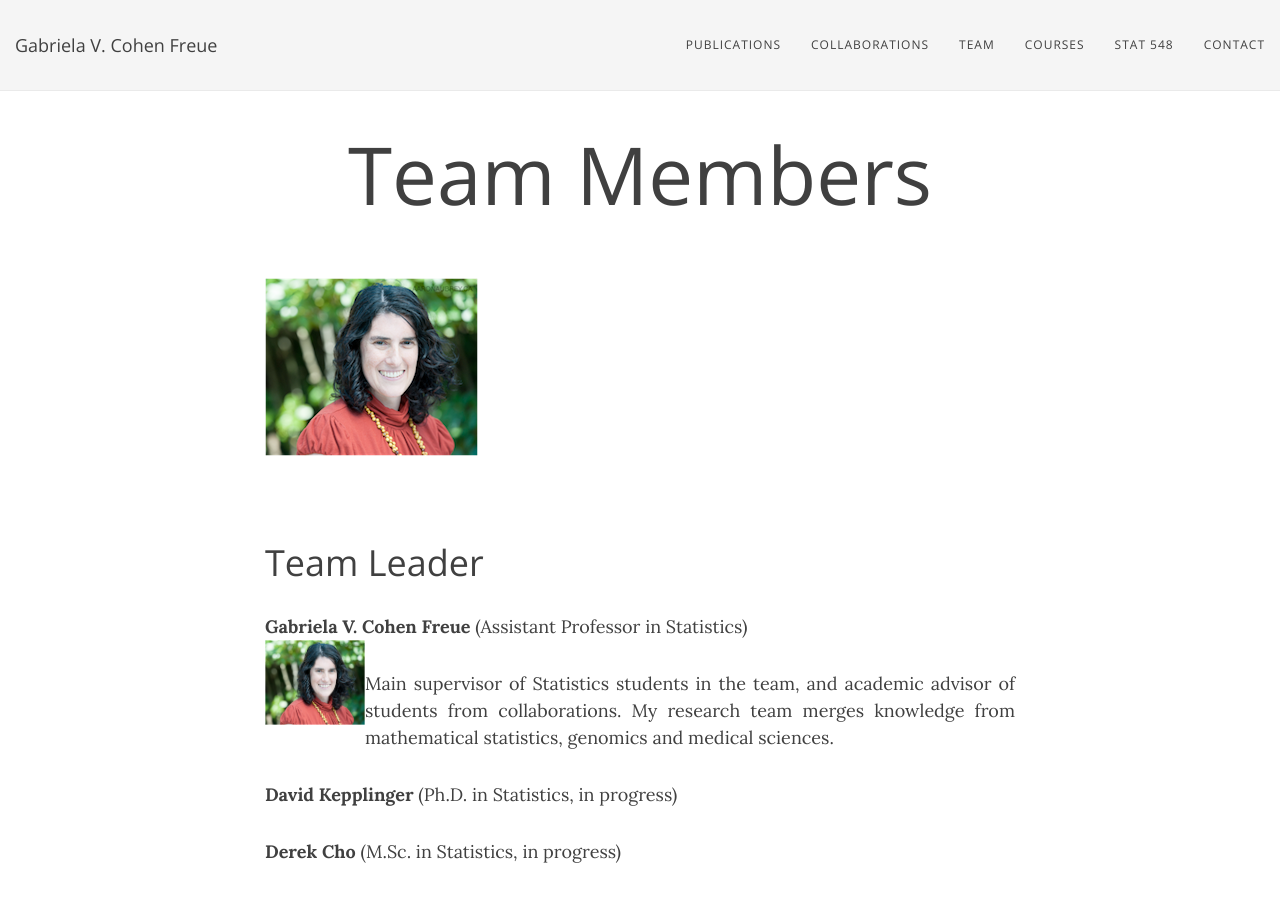
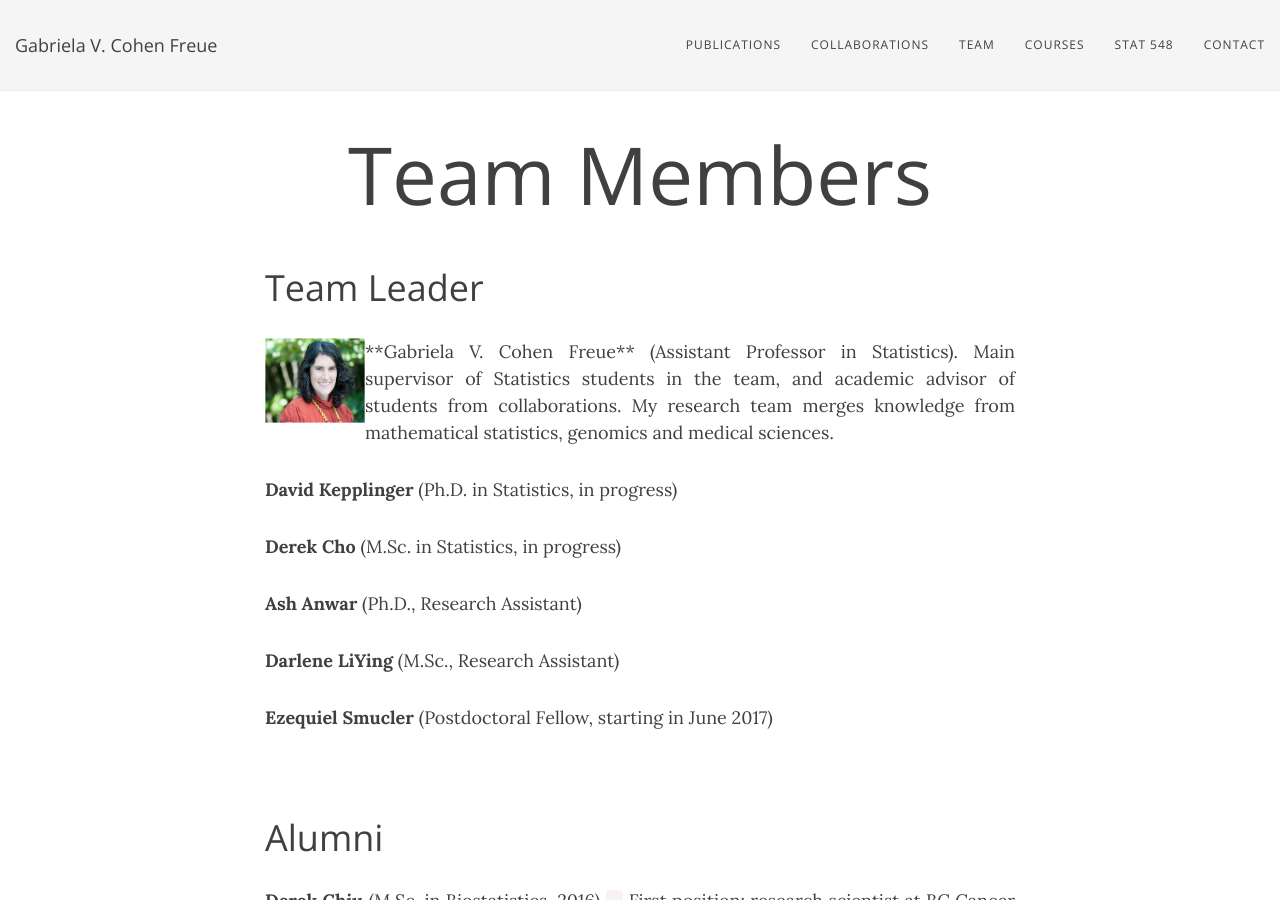
Before and after one commit to gcohenfr/gcohenfr.github.io, a Jekyll site: the page built from team.md, in a window 1280 px wide and 900 px high. Built offline with Jekyll 4.4.1, drawn with Linux system fonts in a browser that asks for light colours; nearby versions of some CDN libraries.

Commit message:
Update team.md

```diff
--- a/team.md
+++ b/team.md
@@ -2,16 +2,11 @@
 layout: page
 title: Team Members
 ---
-![Me](/img/me.png)
-
-<br>
 
 # Team Leader
 
-**Gabriela V. Cohen Freue** (Assistant Professor in Statistics)
-<br>
 <img style="float: left;" src="/img/me.png" height="85" width="100">
-<p align="center"> Main supervisor of Statistics students in the team, and academic advisor of students from collaborations. My research team merges knowledge from mathematical statistics, genomics and medical sciences.</p>
+<p align="center"> **Gabriela V. Cohen Freue** (Assistant Professor in Statistics). Main supervisor of Statistics students in the team, and academic advisor of students from collaborations. My research team merges knowledge from mathematical statistics, genomics and medical sciences.</p>
 
 
 **David Kepplinger** (Ph.D. in Statistics, in progress)
```
